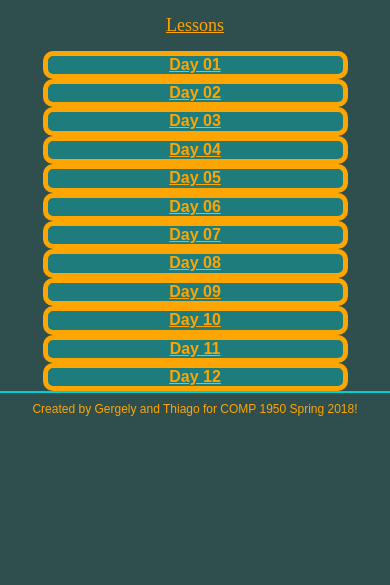
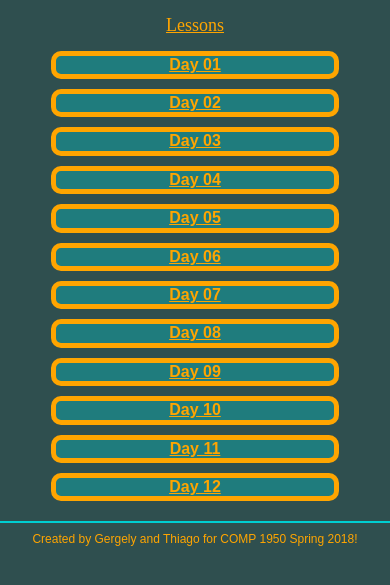
Before and after one commit to th-santos/comp-1950, a PHP site: page /lessons.php in a window 390 px wide. Shown: the part 37-622 px from the top of the page. Run offline with PHP 8.4, Linux system fonts and the light colour scheme; some libraries are stand-ins or nearby versions; some web fonts are replaced.

Commit message:
lessons styles

```diff
--- a/scss/styles.scss
+++ b/scss/styles.scss
@@ -12,7 +12,6 @@ body {
     font-family: Arial, Helvetica, sans-serif;
 
     .section-11 {
-
         color: orange;
         font-family: 'Play';
         text-align: center;
@@ -140,7 +139,7 @@ main {
     }
 }
 
-.main-schedule {
+.main-schedule, .main-lessons {
 
     display: grid;
     grid-template-columns: repeat(4, 1fr);
@@ -319,7 +318,7 @@ main {
 }
 
 @media only screen and (min-width: 625px) and (max-width: 1095px) {
-    .main-schedule {
+    .main-schedule, .main-lessons {
 
         display: grid;
         grid-template-columns: repeat(3, 1fr);
@@ -421,7 +420,7 @@ main {
         @include onecolumn;
     }
 
-    .main-schedule {
+    .main-schedule, .main-lessons {
         grid-template-columns: repeat(2, 1fr);
         grid-row: auto;
         grid-gap: 10px;
@@ -479,7 +478,7 @@ main {
         }
     }
 
-    .main-schedule {
+    .main-schedule, .main-lessons {
 
         @include onecolumn;
         grid-gap: 10px;
--- a/styles/styles.css
+++ b/styles/styles.css
@@ -410,15 +410,15 @@ main {
     margin-right: 30px;
     margin-top: 20px; }
 
-.main-schedule {
+.main-schedule, .main-lessons {
   display: grid;
   grid-template-columns: repeat(4, 1fr);
   grid-template-rows: auto;
   grid-gap: 20px; }
-  .main-schedule h3 {
+  .main-schedule h3, .main-lessons h3 {
     color: orange;
     text-align: center; }
-  .main-schedule .section-12 {
+  .main-schedule .section-12, .main-lessons .section-12 {
     color: white;
     border: 5px solid orange;
     border-radius: 10px;
@@ -426,21 +426,21 @@ main {
     margin-left: 10px;
     grid-column: 1 / 2;
     grid-row: 1 / 2; }
-  .main-schedule .section-13 {
+  .main-schedule .section-13, .main-lessons .section-13 {
     color: white;
     border: 5px solid orange;
     border-radius: 10px;
     background-color: rgba(0, 206, 209, 0.35);
     grid-column: 2 / 3;
     grid-row: 1 / 2; }
-  .main-schedule .section-14 {
+  .main-schedule .section-14, .main-lessons .section-14 {
     color: white;
     border: 5px solid orange;
     border-radius: 10px;
     background-color: rgba(0, 206, 209, 0.35);
     grid-column: 3 / 4;
     grid-row: 1 / 2; }
-  .main-schedule .section-15 {
+  .main-schedule .section-15, .main-lessons .section-15 {
     color: white;
     border: 5px solid orange;
     border-radius: 10px;
@@ -448,7 +448,7 @@ main {
     margin-right: 10px;
     grid-column: 4 / 5;
     grid-row: 1 / 2; }
-  .main-schedule .section-16 {
+  .main-schedule .section-16, .main-lessons .section-16 {
     color: white;
     border: 5px solid orange;
     border-radius: 10px;
@@ -456,21 +456,21 @@ main {
     margin-left: 10px;
     grid-column: 1 / 2;
     grid-row: 2 / 3; }
-  .main-schedule .section-17 {
+  .main-schedule .section-17, .main-lessons .section-17 {
     color: white;
     border: 5px solid orange;
     border-radius: 10px;
     background-color: rgba(0, 206, 209, 0.35);
     grid-column: 2 / 3;
     grid-row: 2 / 3; }
-  .main-schedule .section-18 {
+  .main-schedule .section-18, .main-lessons .section-18 {
     color: white;
     border: 5px solid orange;
     border-radius: 10px;
     background-color: rgba(0, 206, 209, 0.35);
     grid-column: 3 / 4;
     grid-row: 2 / 3; }
-  .main-schedule .section-19 {
+  .main-schedule .section-19, .main-lessons .section-19 {
     color: white;
     border: 5px solid orange;
     border-radius: 10px;
@@ -478,7 +478,7 @@ main {
     margin-right: 10px;
     grid-column: 4 / 5;
     grid-row: 2 / 3; }
-  .main-schedule .section-20 {
+  .main-schedule .section-20, .main-lessons .section-20 {
     color: white;
     border: 5px solid orange;
     border-radius: 10px;
@@ -486,21 +486,21 @@ main {
     margin-left: 10px;
     grid-column: 1 / 2;
     grid-row: 3 / 4; }
-  .main-schedule .section-21 {
+  .main-schedule .section-21, .main-lessons .section-21 {
     color: white;
     border: 5px solid orange;
     border-radius: 10px;
     background-color: rgba(0, 206, 209, 0.35);
     grid-column: 2 / 3;
     grid-row: 3 / 4; }
-  .main-schedule .section-22 {
+  .main-schedule .section-22, .main-lessons .section-22 {
     color: white;
     border: 5px solid orange;
     border-radius: 10px;
     background-color: rgba(0, 206, 209, 0.35);
     grid-column: 3 / 4;
     grid-row: 3 / 4; }
-  .main-schedule .section-23 {
+  .main-schedule .section-23, .main-lessons .section-23 {
     color: white;
     border: 5px solid orange;
     border-radius: 10px;
@@ -1789,63 +1789,63 @@ footer {
       font-size: 18px;
       padding: 15px; }
 
-  .main-schedule {
+  .main-schedule, .main-lessons {
     grid-template-columns: .1fr 1fr .1fr;
     grid-row: auto;
     grid-gap: 5px;
     grid-gap: 10px; }
-    .main-schedule h2 {
+    .main-schedule h2, .main-lessons h2 {
       font-size: 18px; }
-    .main-schedule h3 {
+    .main-schedule h3, .main-lessons h3 {
       font-size: 18px; }
-    .main-schedule p, .main-schedule li {
+    .main-schedule p, .main-schedule li, .main-lessons p, .main-lessons li {
       font-size: 15px; }
-    .main-schedule .section-01 {
+    .main-schedule .section-01, .main-lessons .section-01 {
       grid-column: 2 / 3;
       grid-row: 1;
       margin-left: 0; }
-    .main-schedule .section-02 {
+    .main-schedule .section-02, .main-lessons .section-02 {
       grid-column: 2 / 3;
       grid-row: 2; }
-    .main-schedule .section-03 {
+    .main-schedule .section-03, .main-lessons .section-03 {
       grid-column: 2 / 3;
       grid-row: 3;
       margin-right: 0; }
-    .main-schedule .section-04 {
+    .main-schedule .section-04, .main-lessons .section-04 {
       ggrid-column: 2 / 3;
       grid-row: 1;
       padding: 20px; }
-    .main-schedule .section-05 {
+    .main-schedule .section-05, .main-lessons .section-05 {
       grid-column: 2 / 3;
       grid-row: 2;
       padding: 10px;
       margin: 10px; }
-    .main-schedule .section-06 {
+    .main-schedule .section-06, .main-lessons .section-06 {
       grid-column: 2 / 3;
       grid-row: 3;
       padding: 10px;
       margin: 10px; }
-    .main-schedule .section-07 {
+    .main-schedule .section-07, .main-lessons .section-07 {
       grid-column: 2 / 3;
       grid-row: 4;
       padding: 10px;
       margin: 10px; }
-    .main-schedule .section-10 {
+    .main-schedule .section-10, .main-lessons .section-10 {
       grid-column: 2 / 3;
       grid-row: 5;
       padding: 10px;
       margin: 10px; }
-    .main-schedule .section-08 {
+    .main-schedule .section-08, .main-lessons .section-08 {
       grid-column: 2 / 3;
       grid-row: 6;
       padding: 10px;
       margin: 10px; }
-    .main-schedule .section-09 {
+    .main-schedule .section-09, .main-lessons .section-09 {
       grid-column: 2 / 3;
       grid-row: 7;
       padding: 10px;
       margin: 10px; }
-    .main-schedule .section-12 {
+    .main-schedule .section-12, .main-lessons .section-12 {
       color: white;
       border: 5px solid orange;
       border-radius: 10px;
@@ -1854,7 +1854,7 @@ footer {
       margin-right: 10px;
       grid-column: 2 / 3;
       grid-row: 1 / 2; }
-    .main-schedule .section-13 {
+    .main-schedule .section-13, .main-lessons .section-13 {
       color: white;
       border: 5px solid orange;
       border-radius: 10px;
@@ -1863,7 +1863,7 @@ footer {
       margin-right: 10px;
       grid-column: 2 / 3;
       grid-row: 2 / 3; }
-    .main-schedule .section-14 {
+    .main-schedule .section-14, .main-lessons .section-14 {
       color: white;
       border: 5px solid orange;
       border-radius: 10px;
@@ -1872,7 +1872,7 @@ footer {
       margin-right: 10px;
       grid-column: 2 / 3;
       grid-row: 3 / 4; }
-    .main-schedule .section-15 {
+    .main-schedule .section-15, .main-lessons .section-15 {
       color: white;
       border: 5px solid orange;
       border-radius: 10px;
@@ -1881,7 +1881,7 @@ footer {
       margin-right: 10px;
       grid-column: 2 / 3;
       grid-row: 4 / 5; }
-    .main-schedule .section-16 {
+    .main-schedule .section-16, .main-lessons .section-16 {
       color: white;
       border: 5px solid orange;
       border-radius: 10px;
@@ -1890,7 +1890,7 @@ footer {
       margin-right: 10px;
       grid-column: 2 / 3;
       grid-row: 5 / 6; }
-    .main-schedule .section-17 {
+    .main-schedule .section-17, .main-lessons .section-17 {
       color: white;
       border: 5px solid orange;
       border-radius: 10px;
@@ -1899,7 +1899,7 @@ footer {
       margin-right: 10px;
       grid-column: 2 / 3;
       grid-row: 6 / 7; }
-    .main-schedule .section-18 {
+    .main-schedule .section-18, .main-lessons .section-18 {
       color: white;
       border: 5px solid orange;
       border-radius: 10px;
@@ -1908,7 +1908,7 @@ footer {
       margin-right: 10px;
       grid-column: 2 / 3;
       grid-row: 7 / 8; }
-    .main-schedule .section-19 {
+    .main-schedule .section-19, .main-lessons .section-19 {
       color: white;
       border: 5px solid orange;
       border-radius: 10px;
@@ -1917,7 +1917,7 @@ footer {
       margin-right: 10px;
       grid-column: 2 / 3;
       grid-row: 8 / 9; }
-    .main-schedule .section-20 {
+    .main-schedule .section-20, .main-lessons .section-20 {
       color: white;
       border: 5px solid orange;
       border-radius: 10px;
@@ -1926,7 +1926,7 @@ footer {
       margin-right: 10px;
       grid-column: 2 / 3;
       grid-row: 9 / 10; }
-    .main-schedule .section-21 {
+    .main-schedule .section-21, .main-lessons .section-21 {
       color: white;
       border: 5px solid orange;
       border-radius: 10px;
@@ -1935,7 +1935,7 @@ footer {
       margin-right: 10px;
       grid-column: 2 / 3;
       grid-row: 10 / 11; }
-    .main-schedule .section-22 {
+    .main-schedule .section-22, .main-lessons .section-22 {
       color: white;
       border: 5px solid orange;
       border-radius: 10px;
@@ -1944,7 +1944,7 @@ footer {
       margin-right: 10px;
       grid-column: 2 / 3;
       grid-row: 11 / 12; }
-    .main-schedule .section-23 {
+    .main-schedule .section-23, .main-lessons .section-23 {
       color: white;
       border: 5px solid orange;
       border-radius: 10px;
@@ -1953,12 +1953,13 @@ footer {
       margin-right: 10px;
       grid-column: 2 / 3;
       grid-row: 12 / 13; }
-    .main-schedule h3 {
+    .main-schedule h3, .main-lessons h3 {
       font-size: 15px; }
     .main-schedule p,
-    .main-schedule li {
+    .main-schedule li, .main-lessons p,
+    .main-lessons li {
       font-size: 12px; }
-    .main-schedule .section-23 {
+    .main-schedule .section-23, .main-lessons .section-23 {
       margin-bottom: 20px; }
 
   body .section-11 {
```
Also changed, not shown: other parts of styles/styles.css (+35 -35 lines), 1 other file.
